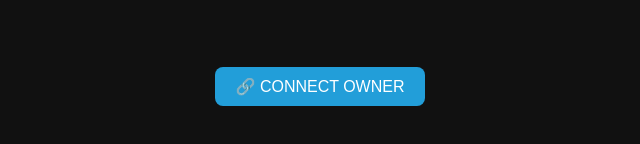
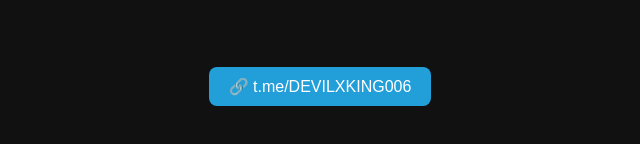
Before and after one commit to Devilxking789/Devilxking789, a website: page public/index.html in a window 1280 px wide. Shown: the part 266-410 px from the top of the page, without its empty margins (320-960 px from the left). Drawn offline with Linux system fonts and the light colour scheme.

Commit message:
Update index.html

```diff
--- a/public/index.html
+++ b/public/index.html
@@ -60,7 +60,7 @@
   <div id="qrBox"></div>
 
   <button id="telegramBtn" onclick="window.open('https://t.me/DEVILXKING006')">
-    🔗 CONNECT OWNER
+    🔗 t.me/DEVILXKING006
   </button>
 
   <script>
```
